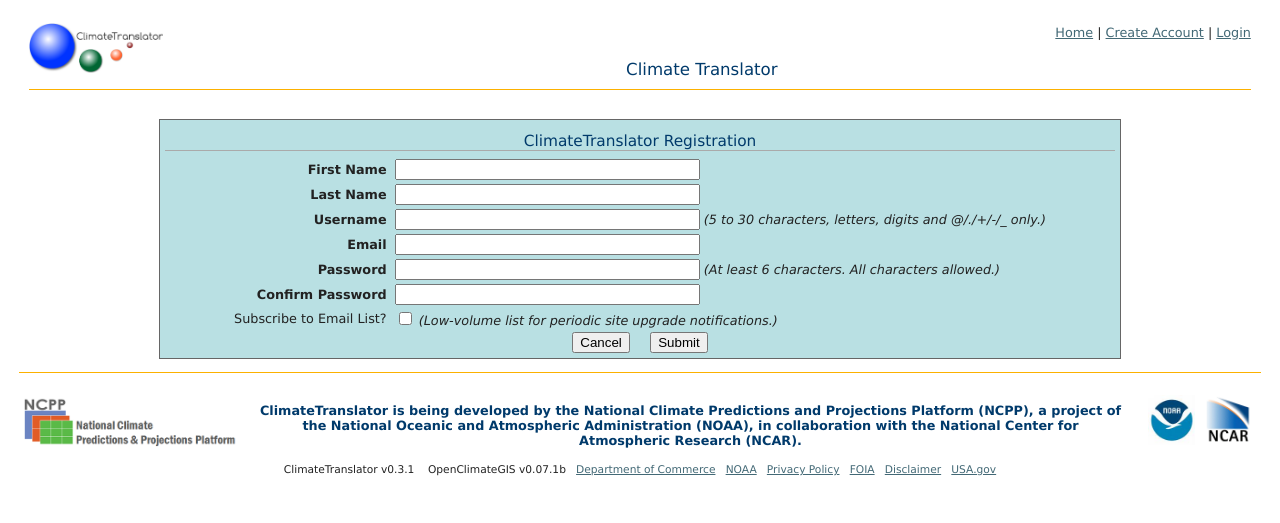
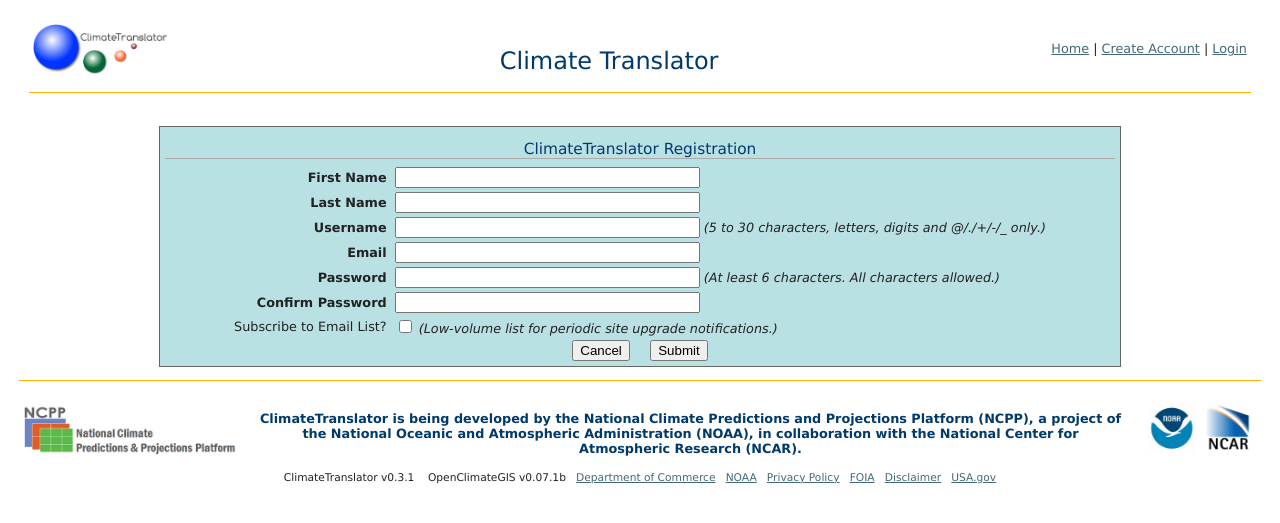
Before and after one commit to NCPP/ClimateTranslator, a Django app: page /ncpp/user/add/ in a window 1280 px wide. Shown: the top 523 px of the page. Run offline with Django 3.2, Linux system fonts and the light colour scheme; parts of the project's set-up code (start-up, migrations or seed data) failed here and were passed over.

Commit message:
Changes to header and footer.

```diff
--- a/ncpp/templates/ncpp/common/header.html
+++ b/ncpp/templates/ncpp/common/header.html
@@ -1,10 +1,17 @@
 <div style="text-align:center; padding:10px">
 
+	<table>
+		<tr>
+			<td>
+				<img src="{{ STATIC_URL }}ncpp/img/ct_logo.png" height="50px" alt="Climate Translator logo"/>
+			</td>
+			<td width="100%">
+				<!-- title -->
+				<div class="title">Climate Translator</div>
+			</td>
+			<td nowrap="nowrap">
+
 				<!-- login/logout -->
-	<span style="float:left">
-		<img src="{{ STATIC_URL }}ncpp/img/ct_logo.png" height="50px" alt="Climate Translator logo"/>
-	</span>
-	<span style="float:right">
 				<a href="{% url 'home' %}">Home</a>
 				{% if user.is_authenticated %}
 					| Welcome, {{ user.username }}
@@ -14,9 +21,11 @@
 					| <a href="{% url 'user_add' %}">Create Account</a>
 					| <a href="{% url 'login' %}?next=/ncpp/">Login</a>
 				{% endif %}
-	</span>
-	<br/>
-	<!-- title -->
-	<h1><div style="padding:10px">Climate Translator</div></h1>
+
+			</td>
+		</tr>
+	</table>
+
+	<hr/>
 
 </div>
--- a/ncpp/templates/ncpp/common/ncpp_css.html
+++ b/ncpp/templates/ncpp/common/ncpp_css.html
@@ -102,6 +102,17 @@
     	display: inline;
 	}
 
+	.title {
+	    color: #003a6b;
+    	background-color: transparent;
+    	font: 100% 'Lucida Grande', Verdana, Geneva, Lucida, Arial, Helvetica, sans-serif;
+    	margin-top: 1.0em;
+    	padding-top: 0.0em;
+        font-size: 18pt;
+    	margin-bottom: 0.0em;
+    	text-align:center;
+	}
+
 	.error {
 		color: #FF0000;
 		font-weight: bold;
```
Lines whose indentation alone changed are shown as unchanged.
